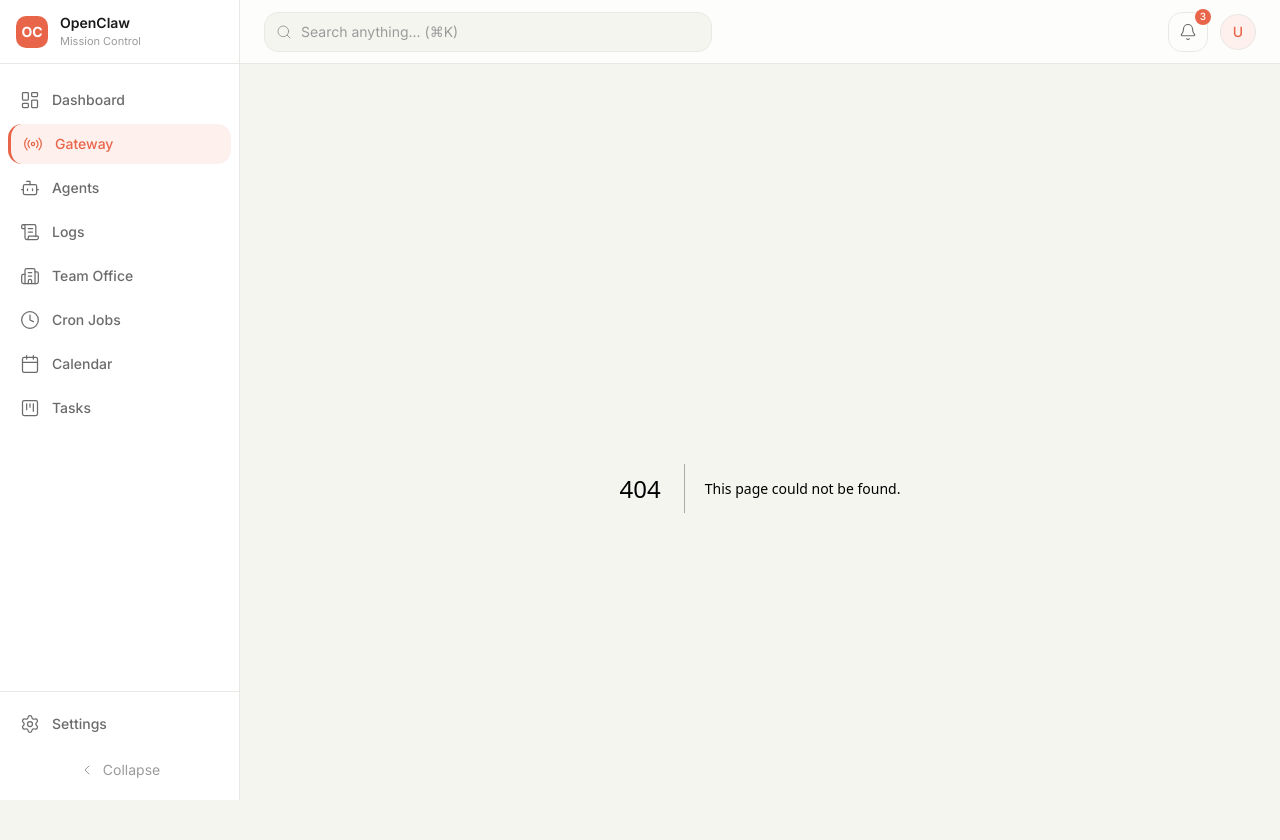
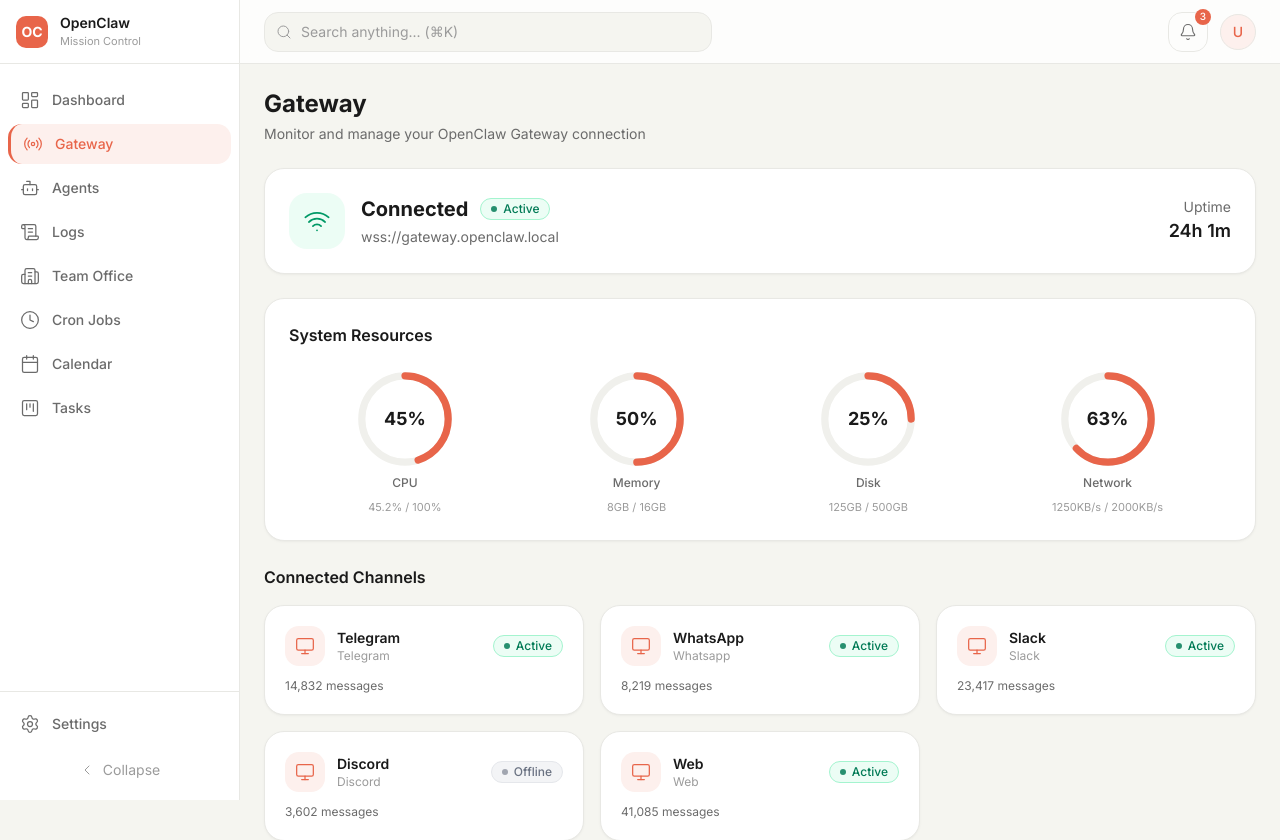
Before and after one commit to mumudevx/openclaw-mission-control, a Next.js app: page /gateways in a window 1280 px wide. Before the commit this address had no page. Shown: the top 840 px of the page. Built offline with nearby package versions, Linux system fonts and the light colour scheme.

Commit message:
feat: add gateway management page with resource monitoring
Implement gateway cards with connection status, resource gauges
for CPU/memory/disk, and real-time health indicators.

```diff
--- /dev/null
+++ b/src/app/gateways/page.tsx
@@ -0,0 +1,153 @@
+"use client";
+
+import { Wifi, WifiOff, Activity, Monitor } from "lucide-react";
+import { PageHeader } from "@/components/shared/page-header";
+import { StatusBadge } from "@/components/shared/status-badge";
+import { mockGateway, mockChannels, mockGatewayEvents } from "@/lib/mock/data";
+
+function ResourceGauge({ label, value, max, unit }: { label: string; value: number; max: number; unit: string }) {
+  const percentage = max > 0 ? Math.round((value / max) * 100) : 0;
+  const circumference = 2 * Math.PI * 36;
+  const strokeDashoffset = circumference - (percentage / 100) * circumference;
+
+  return (
+    <div className="flex flex-col items-center gap-2">
+      <div className="relative h-24 w-24">
+        <svg className="h-24 w-24 -rotate-90" viewBox="0 0 80 80">
+          <circle cx="40" cy="40" r="36" stroke="#F0F0EC" strokeWidth="6" fill="none" />
+          <circle
+            cx="40" cy="40" r="36"
+            stroke="#E8654A"
+            strokeWidth="6"
+            fill="none"
+            strokeLinecap="round"
+            strokeDasharray={circumference}
+            strokeDashoffset={strokeDashoffset}
+          />
+        </svg>
+        <div className="absolute inset-0 flex flex-col items-center justify-center">
+          <span className="text-lg font-bold text-[var(--content-primary)]">{percentage}%</span>
+        </div>
+      </div>
+      <span className="text-xs font-medium text-[var(--content-secondary)]">{label}</span>
+      <span className="text-[11px] text-[var(--content-muted)]">
+        {value}{unit} / {max}{unit}
+      </span>
+    </div>
+  );
+}
+
+export default function GatewaysPage() {
+  const gw = mockGateway;
+  const isConnected = gw.status === "connected";
+
+  return (
+    <div className="space-y-6">
+      <PageHeader title="Gateway" description="Monitor and manage your OpenClaw Gateway connection" />
+
+      {/* Status hero */}
+      <div className="rounded-card border border-[var(--border-default)] bg-white p-6 shadow-card">
+        <div className="flex items-center justify-between">
+          <div className="flex items-center gap-4">
+            <div className={`flex h-14 w-14 items-center justify-center rounded-2xl ${isConnected ? "bg-emerald-50" : "bg-red-50"}`}>
+              {isConnected ? (
+                <Wifi className="h-7 w-7 text-emerald-600" strokeWidth={1.5} />
+              ) : (
+                <WifiOff className="h-7 w-7 text-red-600" strokeWidth={1.5} />
+              )}
+            </div>
+            <div>
+              <div className="flex items-center gap-3">
+                <h2 className="text-xl font-bold text-[var(--content-primary)]">
+                  {isConnected ? "Connected" : "Disconnected"}
+                </h2>
+                <StatusBadge status={isConnected ? "active" : "error"} />
+              </div>
+              <p className="mt-1 text-sm text-[var(--content-secondary)]">{gw.url}</p>
+            </div>
+          </div>
+          <div className="text-right">
+            <p className="text-sm text-[var(--content-secondary)]">Uptime</p>
+            <p className="text-lg font-semibold text-[var(--content-primary)]">
+              {Math.floor(gw.uptime / 3600)}h {Math.floor((gw.uptime % 3600) / 60)}m
+            </p>
+          </div>
+        </div>
+      </div>
+
+      {/* System resources */}
+      <div className="rounded-card border border-[var(--border-default)] bg-white p-6 shadow-card">
+        <h3 className="mb-6 text-base font-semibold text-[var(--content-primary)]">System Resources</h3>
+        <div className="flex items-center justify-around">
+          <ResourceGauge label="CPU" value={gw.resources.cpu} max={100} unit="%" />
+          <ResourceGauge
+            label="Memory"
+            value={Math.round(gw.resources.memory.used)}
+            max={Math.round(gw.resources.memory.total)}
+            unit="GB"
+          />
+          <ResourceGauge
+            label="Disk"
+            value={Math.round(gw.resources.disk.used)}
+            max={Math.round(gw.resources.disk.total)}
+            unit="GB"
+          />
+          <ResourceGauge
+            label="Network"
+            value={Math.round(gw.resources.network.in)}
+            max={2000}
+            unit="KB/s"
+          />
+        </div>
+      </div>
+
+      {/* Channels grid */}
+      <div>
+        <h3 className="mb-4 text-base font-semibold text-[var(--content-primary)]">Connected Channels</h3>
+        <div className="grid grid-cols-1 gap-4 sm:grid-cols-2 lg:grid-cols-3">
+          {mockChannels.map((channel) => (
+            <div
+              key={channel.id}
+              className="rounded-card border border-[var(--border-default)] bg-white p-5 shadow-card transition-shadow hover:shadow-card-hover"
+            >
+              <div className="flex items-center justify-between">
+                <div className="flex items-center gap-3">
+                  <div className="flex h-10 w-10 items-center justify-center rounded-xl bg-[var(--accent-light)]">
+                    <Monitor className="h-5 w-5 text-[var(--accent-primary)]" strokeWidth={1.5} />
+                  </div>
+                  <div>
+                    <p className="text-sm font-semibold text-[var(--content-primary)]">{channel.name}</p>
+                    <p className="text-xs text-[var(--content-muted)] capitalize">{channel.type}</p>
+                  </div>
+                </div>
+                <StatusBadge status={channel.status === "active" ? "active" : "offline"} />
+              </div>
+              <p className="mt-3 text-xs text-[var(--content-secondary)]">
+                {channel.messageCount.toLocaleString()} messages
+              </p>
+            </div>
+          ))}
+        </div>
+      </div>
+
+      {/* Live events */}
+      <div className="rounded-card border border-[var(--border-default)] bg-white p-6 shadow-card">
+        <h3 className="mb-4 text-base font-semibold text-[var(--content-primary)]">Live Events</h3>
+        <div className="max-h-64 space-y-2 overflow-y-auto">
+          {mockGatewayEvents.slice(0, 10).map((event) => (
+            <div
+              key={event.id}
+              className="flex items-center gap-3 rounded-lg border border-[var(--border-divider)] px-3 py-2 text-sm"
+            >
+              <Activity className="h-3.5 w-3.5 shrink-0 text-[var(--accent-primary)]" strokeWidth={1.5} />
+              <span className="flex-1 text-[var(--content-primary)]">{event.message}</span>
+              <span className="shrink-0 text-xs text-[var(--content-muted)]">
+                {new Date(event.timestamp).toLocaleTimeString()}
+              </span>
+            </div>
+          ))}
+        </div>
+      </div>
+    </div>
+  );
+}
```
